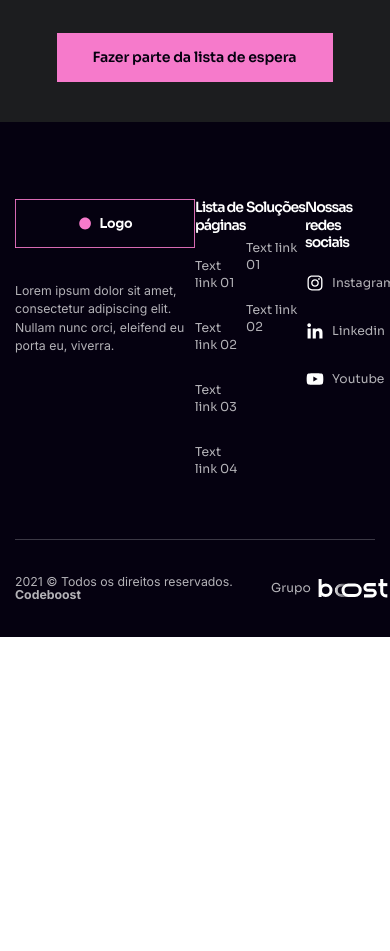
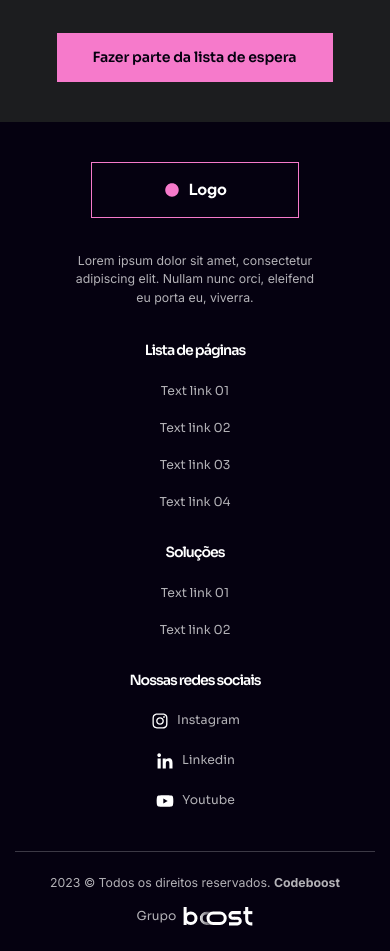
Before and after one commit to lanjosdev/projeto-wireframe, a plain HTML site: page index.html in a window 390 px wide. Shown: the part 2973-3924 px from the top of the page. Before the commit the page ends 3610 px from the top, so only its background shows below. Drawn offline with Linux system fonts and the light colour scheme.

Commit message:
Add responsividade no footer

```diff
--- a/css/responsive.css
+++ b/css/responsive.css
@@ -16,6 +16,10 @@
     }
     .s-card-featured .second-area .images .img {
         width: 23.5%; /* Para ficar com 4 imgs somando com os 2% do gap dá o total de 100% na width */
+    }
+
+    footer .main-footer nav {
+        max-width: 63rem;
     }
 }
 
@@ -36,6 +40,10 @@
 
     .s-card-featured .cards .card {
         padding: 6rem 2%;
+    }
+
+    footer .main-footer nav {
+        max-width: 45rem;
     }
 }
 
@@ -72,6 +80,20 @@
         min-width: 29.4rem;
         max-width: 38.4rem;
         padding: 6rem 5%;
+    }
+
+    footer .main-footer {
+        flex-direction: column;
+        align-items: center;
+    }
+
+    footer .main-footer .area-left {
+        text-align: center;
+        margin-bottom: 4rem;
+    }
+
+    footer .main-footer nav {
+        max-width: 100%;
     }
 }
 
@@ -174,6 +196,39 @@
     .s-newsletter {
         padding: 40px 0;
     }
+
+    footer {
+        padding: 40px 0 25px;
+    }
+    footer .main-footer {
+        padding-bottom: 40px;
+    }
+
+    footer .main-footer nav {
+        flex-direction: column;
+        align-items: center;
+        gap: 4rem;
+
+        text-align: center;
+    }
+
+    footer .main-footer nav .item-nav:last-child a {
+        justify-content: center;
+    }
+
+    footer .main-footer nav .item-nav li:not(:last-child) {
+        margin-bottom: 20px;
+    }
+
+    footer .copy {
+        padding-top: 25px;
+
+        text-align: center;
+
+        justify-content: center;
+        flex-wrap: wrap;
+        gap: 2rem;
+    }
 }
 
 /* Excessao de altura/height */
--- a/index.html
+++ b/index.html
@@ -168,7 +168,7 @@
         <div class="container">
             <div class="main-footer">
                 <div class="area-left">
-                    <img src="./assets/logo-footer.svg" alt="Logo do footer">
+                    <a href="./"><img src="./assets/logo-footer.svg" alt="Logo do footer"></a>
                     <p>Lorem ipsum dolor sit amet, consectetur adipiscing elit. Nullam nunc orci, eleifend eu porta eu, viverra.</p>
                 </div>
 
@@ -216,7 +216,7 @@
             </div>
 
             <div class="copy">
-                <p>2021 © Todos os direitos reservados. <strong>Codeboost</strong></p>
+                <p>2023 © Todos os direitos reservados. <strong>Codeboost</strong></p>
 
                 <div class="group">
                     <a href="">
```
